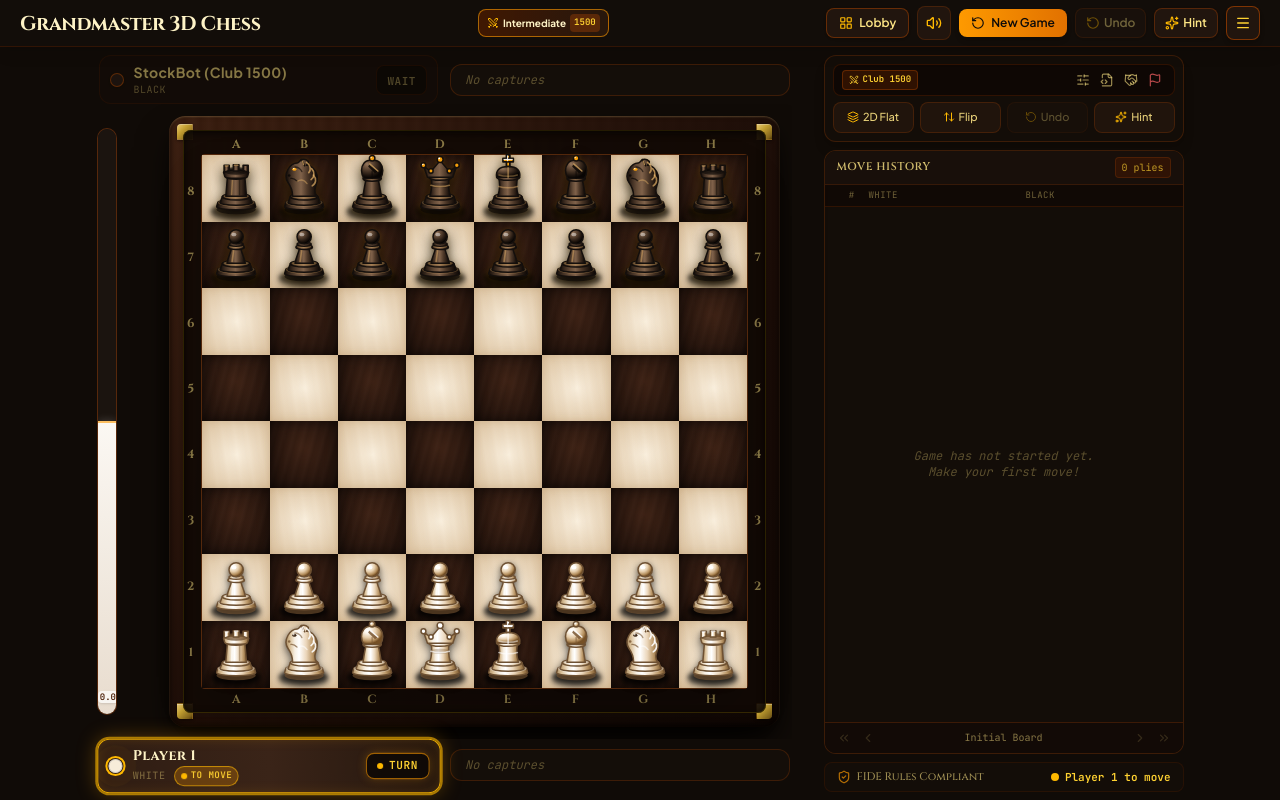
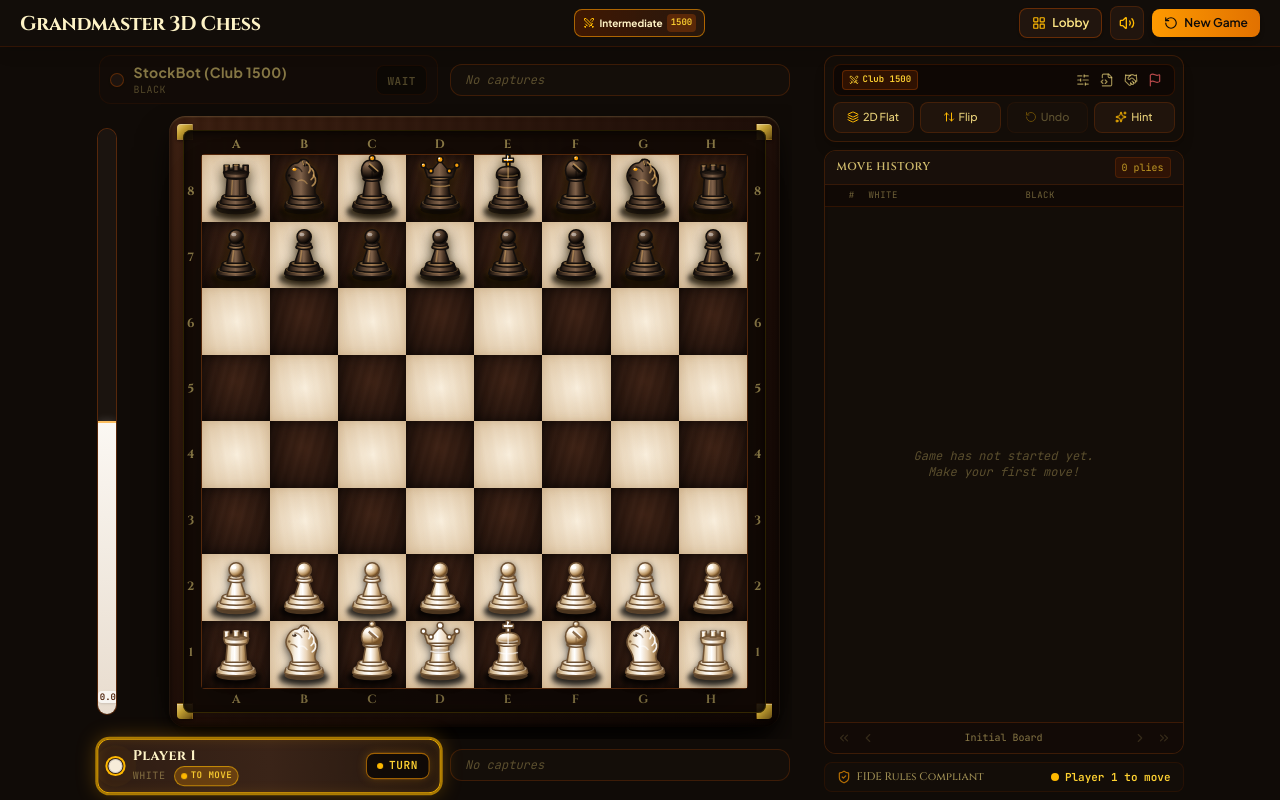
Before and after one commit to Ethan282/chess_game, a React (Vite) app: page / in a window 1280 px wide. Both pictures are taken after a click on the button "Start Match Now". Built offline with nearby package versions, Linux system fonts and the light colour scheme.

Commit message:
feat: add main App component and TopNavbar for 3D chess game

```diff
--- a/src/App.tsx
+++ b/src/App.tsx
@@ -929,35 +929,6 @@
             </div>
           </div>
 
-          {/* Dynamic Last Move Announcement Pill (Hidden in Pro mode) */}
-          {skillMode !== 'pro' && lastMove && moveHistory.length > 0 && (
-            <div
-              className={`shrink-0 my-0.5 w-full px-3 py-0.5 rounded-full text-xs font-medium flex items-center justify-between gap-2 shadow-md transition-all border animate-in fade-in duration-300 ${
-                gameMode === 'ai' && moveHistory[moveHistory.length - 1].color !== humanColor
-                  ? 'bg-gradient-to-r from-amber-950/90 via-[#2f1c0f]/95 to-amber-950/90 border-amber-500/70 text-amber-200'
-                  : 'bg-[#18100a]/90 border-amber-950/60 text-amber-200/80'
-              }`}
-            >
-              <div className="flex items-center gap-1.5 truncate">
-                <span className="w-1.5 h-1.5 rounded-full bg-amber-400 animate-ping shrink-0" />
-                <span className="font-semibold text-amber-100 shrink-0">
-                  {getPlayerLabel(moveHistory[moveHistory.length - 1].color)}:
-                </span>
-                <span className="font-mono-code font-bold text-amber-300 tracking-wide shrink-0">
-                  {moveHistory[moveHistory.length - 1].san}
-                </span>
-              </div>
-
-              <div className="flex items-center gap-1 text-[11px] font-mono-code text-amber-300/80 bg-black/40 px-2 py-0.5 rounded-full border border-amber-900/40 shrink-0">
-                <span>{moveHistory[moveHistory.length - 1].from.toUpperCase()}</span>
-                <span>→</span>
-                <span className="font-bold text-amber-200">{moveHistory[moveHistory.length - 1].to.toUpperCase()}</span>
-                {moveHistory[moveHistory.length - 1].captured && (
-                  <span className="text-red-400 font-bold ml-1">×{moveHistory[moveHistory.length - 1].captured.toUpperCase()}</span>
-                )}
-              </div>
-            </div>
-          )}
 
           {/* Active AI Thinking Indicator Banner */}
           {isAiThinking && (
@@ -1057,6 +1028,35 @@
             />
           </div>
 
+          {/* Last Move Announcement */}
+          {skillMode !== 'pro' && lastMove && moveHistory.length > 0 && (
+            <div
+              className={`shrink-0 px-3 py-1 rounded-lg text-[11px] font-medium flex items-center justify-between gap-2 border transition-all ${
+                gameMode === 'ai' && moveHistory[moveHistory.length - 1].color !== humanColor
+                  ? 'bg-gradient-to-r from-amber-950/80 to-[#2f1c0f]/90 border-amber-500/50 text-amber-200'
+                  : 'bg-[#18100a]/80 border-amber-950/50 text-amber-200/70'
+              }`}
+            >
+              <div className="flex items-center gap-1.5 truncate">
+                <span className="w-1.5 h-1.5 rounded-full bg-amber-400 animate-ping shrink-0" />
+                <span className="font-semibold text-amber-100 shrink-0">
+                  {getPlayerLabel(moveHistory[moveHistory.length - 1].color)}:
+                </span>
+                <span className="font-mono-code font-bold text-amber-300 tracking-wide shrink-0">
+                  {moveHistory[moveHistory.length - 1].san}
+                </span>
+              </div>
+              <div className="flex items-center gap-1 text-[10px] font-mono-code text-amber-300/70 bg-black/30 px-1.5 py-0.5 rounded border border-amber-900/30 shrink-0">
+                <span>{moveHistory[moveHistory.length - 1].from.toUpperCase()}</span>
+                <span>→</span>
+                <span className="font-bold text-amber-200">{moveHistory[moveHistory.length - 1].to.toUpperCase()}</span>
+                {moveHistory[moveHistory.length - 1].captured && (
+                  <span className="text-red-400 font-bold ml-0.5">×{moveHistory[moveHistory.length - 1].captured.toUpperCase()}</span>
+                )}
+              </div>
+            </div>
+          )}
+
           {/* Move History / Notation Box */}
           <div className="flex-1 min-h-0 overflow-hidden">
             <MoveHistory
@@ -1131,6 +1131,35 @@
               setShowStartScreen(true);
             }}
           />
+
+          {/* Last Move Announcement */}
+          {skillMode !== 'pro' && lastMove && moveHistory.length > 0 && (
+            <div
+              className={`shrink-0 px-3 py-1 rounded-lg text-[11px] font-medium flex items-center justify-between gap-2 border transition-all ${
+                gameMode === 'ai' && moveHistory[moveHistory.length - 1].color !== humanColor
+                  ? 'bg-gradient-to-r from-amber-950/80 to-[#2f1c0f]/90 border-amber-500/50 text-amber-200'
+                  : 'bg-[#18100a]/80 border-amber-950/50 text-amber-200/70'
+              }`}
+            >
+              <div className="flex items-center gap-1.5 truncate">
+                <span className="w-1.5 h-1.5 rounded-full bg-amber-400 animate-ping shrink-0" />
+                <span className="font-semibold text-amber-100 shrink-0">
+                  {getPlayerLabel(moveHistory[moveHistory.length - 1].color)}:
+                </span>
+                <span className="font-mono-code font-bold text-amber-300 tracking-wide shrink-0">
+                  {moveHistory[moveHistory.length - 1].san}
+                </span>
+              </div>
+              <div className="flex items-center gap-1 text-[10px] font-mono-code text-amber-300/70 bg-black/30 px-1.5 py-0.5 rounded border border-amber-900/30 shrink-0">
+                <span>{moveHistory[moveHistory.length - 1].from.toUpperCase()}</span>
+                <span>→</span>
+                <span className="font-bold text-amber-200">{moveHistory[moveHistory.length - 1].to.toUpperCase()}</span>
+                {moveHistory[moveHistory.length - 1].captured && (
+                  <span className="text-red-400 font-bold ml-0.5">×{moveHistory[moveHistory.length - 1].captured.toUpperCase()}</span>
+                )}
+              </div>
+            </div>
+          )}
 
           {/* Move History / Notation Box */}
           <div className="flex-1 min-h-[260px] max-h-[460px]">
--- a/src/components/TopNavbar.tsx
+++ b/src/components/TopNavbar.tsx
@@ -113,49 +113,6 @@
             <span>New Game</span>
           </button>
 
-          {onUndo && (
-            <button
-              onClick={onUndo}
-              disabled={!canUndo}
-              title="Undo last move"
-              className="flex items-center gap-1 px-2.5 py-1.5 rounded-lg bg-[#21150e] border border-amber-900/60 hover:border-amber-600/70 hover:bg-[#301d14] disabled:opacity-40 disabled:pointer-events-none text-amber-200 text-xs font-semibold shadow-sm transition-all active:scale-95"
-            >
-              <RotateCcw className="w-3.5 h-3.5 text-amber-400" />
-              <span>Undo</span>
-            </button>
-          )}
-
-          {onHint && skillMode !== 'pro' && (
-            <button
-              onClick={onHint}
-              disabled={isAiThinking}
-              title={hasActiveHint ? 'Clear tactical hint' : 'Get instant tactical hint'}
-              className={`flex items-center gap-1 px-2.5 py-1.5 rounded-lg border text-xs font-semibold shadow-sm transition-all active:scale-95 ${
-                hasActiveHint
-                  ? 'bg-emerald-950/90 border-emerald-500 text-emerald-300 ring-1 ring-emerald-400/50'
-                  : 'bg-[#21150e] border-amber-900/60 hover:border-amber-600/70 hover:bg-[#301d14] text-amber-200'
-              } disabled:opacity-40 disabled:pointer-events-none`}
-            >
-              <Sparkles className={`w-3.5 h-3.5 ${hasActiveHint ? 'text-emerald-400 animate-spin' : 'text-amber-400'}`} style={hasActiveHint ? { animationDuration: '3s' } : undefined} />
-              <span>{hasActiveHint ? 'Active' : 'Hint'}</span>
-            </button>
-          )}
-
-          {onToggleMobileMenu && (
-            <button
-              onClick={onToggleMobileMenu}
-              title={isMobileMenuOpen ? 'Close panel' : 'Open Controls & Move History'}
-              aria-label="Toggle game panel"
-              className="flex items-center justify-center p-2 rounded-lg bg-[#21150e] border border-amber-800/80 hover:bg-[#301d14] hover:border-amber-500 text-amber-200 shadow-md transition-all active:scale-95 relative"
-            >
-              {isMobileMenuOpen ? <X className="w-4 h-4 text-amber-300" /> : <Menu className="w-4 h-4 text-amber-300" />}
-              {!isMobileMenuOpen && moveCount > 0 && (
-                <span className="absolute -top-1 -right-1 w-4 h-4 bg-amber-500 text-stone-950 font-bold text-[9px] rounded-full flex items-center justify-center shadow">
-                  {moveCount}
-                </span>
-              )}
-            </button>
-          )}
         </div>
 
         {/* Zone 3 Mobile: icon-only compact right side */}
```
